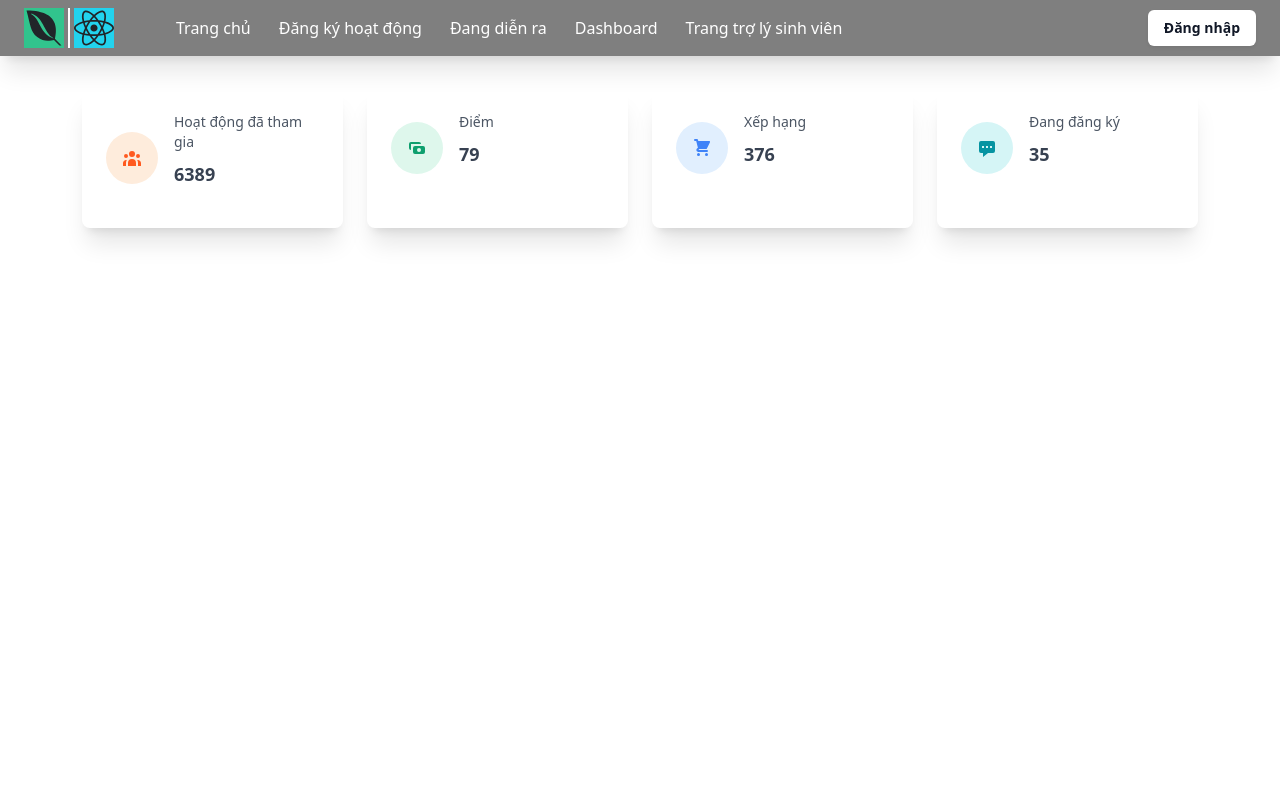
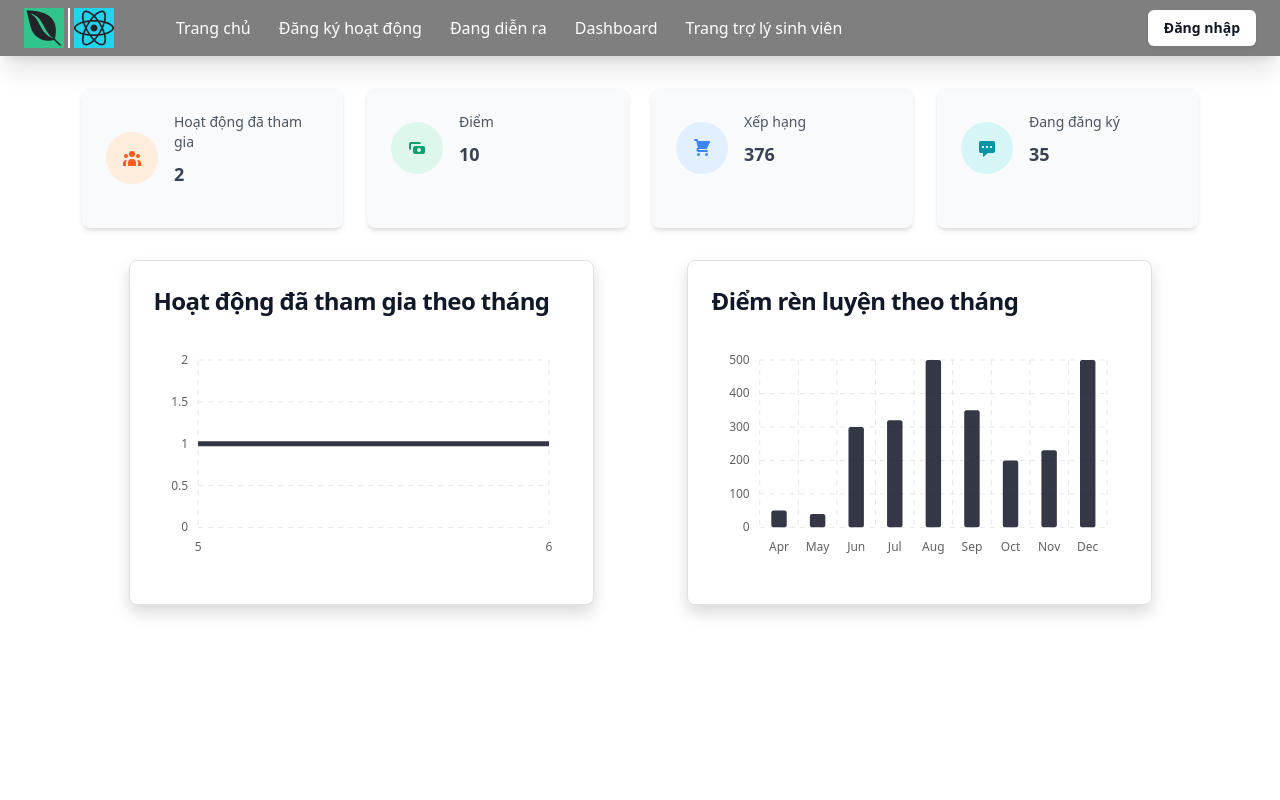
Before and after one commit to caonguyen-tran/EPM_UI, a React (Create React App) app in the folder client-ui/: page /joined in a window 1280 px wide. Shown: the top 800 px of the page. Built offline with nearby package versions, Linux system fonts and the light colour scheme.

Commit message:
dev1 commit ui

```diff
--- a/client-ui/src/components/user/Joined.js
+++ b/client-ui/src/components/user/Joined.js
@@ -1,10 +1,308 @@
+import { Link } from "react-router-dom";
 import ContentLoading from "../../common/ContentLoading";
+import Chart from "react-apexcharts";
+import { useEffect, useState } from "react";
 
+const chartConfig1 = {
+  type: "line",
+  height: 240,
+  series: [
+    {
+      name: "Sales",
+      data: [],
+    },
+  ],
+  options: {
+    chart: {
+      toolbar: {
+        show: false,
+      },
+    },
+    title: {
+      show: "",
+    },
+    dataLabels: {
+      enabled: false,
+    },
+    colors: ["#020617"],
+    stroke: {
+      lineCap: "round",
+      curve: "smooth",
+    },
+    markers: {
+      size: 0,
+    },
+    xaxis: {
+      axisTicks: {
+        show: false,
+      },
+      axisBorder: {
+        show: false,
+      },
+      labels: {
+        style: {
+          colors: "#616161",
+          fontSize: "12px",
+          fontFamily: "inherit",
+          fontWeight: 400,
+        },
+      },
+      categories: [
+        "Apr",
+        "May",
+        "Jun",
+        "Jul",
+        "Apr",
+        "May",
+        "Jun",
+        "Jul",
+        "Aug",
+        "Sep",
+        "Oct",
+        "Nov",
+        "Dec",
+      ],
+    },
+    yaxis: {
+      labels: {
+        style: {
+          colors: "#616161",
+          fontSize: "12px",
+          fontFamily: "inherit",
+          fontWeight: 400,
+        },
+      },
+    },
+    grid: {
+      show: true,
+      borderColor: "#dddddd",
+      strokeDashArray: 5,
+      xaxis: {
+        lines: {
+          show: true,
+        },
+      },
+      padding: {
+        top: 5,
+        right: 20,
+      },
+    },
+    fill: {
+      opacity: 0.8,
+    },
+    tooltip: {
+      theme: "dark",
+    },
+  },
+};
+
+const chartConfig2 = {
+  type: "bar",
+  height: 240,
+  series: [
+    {
+      name: "Sales",
+      data: [50, 40, 300, 320, 500, 350, 200, 230, 500],
+    },
+  ],
+  options: {
+    chart: {
+      toolbar: {
+        show: false,
+      },
+    },
+    title: {
+      show: "",
+    },
+    dataLabels: {
+      enabled: false,
+    },
+    colors: ["#020617"],
+    plotOptions: {
+      bar: {
+        columnWidth: "40%",
+        borderRadius: 2,
+      },
+    },
+    xaxis: {
+      axisTicks: {
+        show: false,
+      },
+      axisBorder: {
+        show: false,
+      },
+      labels: {
+        style: {
+          colors: "#616161",
+          fontSize: "12px",
+          fontFamily: "inherit",
+          fontWeight: 400,
+        },
+      },
+      categories: [
+        "Apr",
+        "May",
+        "Jun",
+        "Jul",
+        "Aug",
+        "Sep",
+        "Oct",
+        "Nov",
+        "Dec",
+      ],
+    },
+    yaxis: {
+      labels: {
+        style: {
+          colors: "#616161",
+          fontSize: "12px",
+          fontFamily: "inherit",
+          fontWeight: 400,
+        },
+      },
+    },
+    grid: {
+      show: true,
+      borderColor: "#dddddd",
+      strokeDashArray: 5,
+      xaxis: {
+        lines: {
+          show: true,
+        },
+      },
+      padding: {
+        top: 5,
+        right: 20,
+      },
+    },
+    fill: {
+      opacity: 0.8,
+    },
+    tooltip: {
+      theme: "dark",
+    },
+  },
+};
+let data = [
+  [
+    {
+      id: 2,
+      dateConfirm: 1717990200000,
+    },
+    {
+      id: 9,
+      dateRegister: 1716648895000,
+      rollup: true,
+      proofJoining:
+        "https://res.cloudinary.com/dndakokcz/image/upload/v1716640766/lflqzauyyavx8jqoenwl.jpg",
+      note: null,
+      accept: true,
+      file: null,
+    },
+    {
+      id: 9,
+      scoreName: "Tham gia",
+      description: "Điểm tham gia",
+      scoreValue: 5,
+      numberOfScore: 60,
+    },
+    {
+      id: 8,
+      name: "Chuyên đề Tiny Machine Learning",
+      startDate: 1717990200000,
+      endDate: 1718076600000,
+      description:
+        "Tiny Machine Learning được tổ chức bởi khoa Công Nghệ Thông Tin",
+      active: true,
+      image:
+        "https://res.cloudinary.com/dndakokcz/image/upload/v1716648812/yhxzwbkqbhilw8uylbov.jpg",
+      slots: 60,
+      close: false,
+      file: null,
+    },
+  ],
+  [
+    {
+      id: 2,
+      dateConfirm: 1716648895000,
+    },
+    {
+      id: 26,
+      dateRegister: 1718819266000,
+      rollup: true,
+      proofJoining:
+        "https://res.cloudinary.com/dndakokcz/image/upload/v1718913910/wevsawa9eiy69ooy8vbi.jpg",
+      note: "user 3 send proof",
+      accept: true,
+      file: null,
+    },
+    {
+      id: 11,
+      scoreName: "Tham gia",
+      description: "Diem tham gia",
+      scoreValue: 5,
+      numberOfScore: 60,
+    },
+    {
+      id: 12,
+      name: "Báo cáo chuyên đề kỹ thuật phần mềm",
+      startDate: 1716688800000,
+      endDate: 1716656400000,
+      description:
+        "BÁO CÁO CHUYÊN ĐỀ VỀ KỸ THUẬT PHẦN MỀM\r\nBCV: Nguyễn Chí Cường - một Software Architect có uy tín từ Công ty Cadena.",
+      active: true,
+      image:
+        "https://res.cloudinary.com/dndakokcz/image/upload/v1718266872/m5rzfwum0e06hpmoncxc.jpg",
+      slots: 60,
+      close: false,
+      file: null,
+    },
+  ],
+];
 const Joined = () => {
+  const [score, setScore] = useState(0);
+
+  const convertToDateTime = (timestamp) => {
+    return new Date(timestamp);
+  };
+
+  const getObject = () => {
+    let obj = {};
+    data.forEach((d) => {
+      let tmp = convertToDateTime(d[0].dateConfirm).getMonth() + 1;
+
+      if (obj[tmp]) {
+        obj[tmp]++;
+      } else {
+        obj[tmp] = 1;
+      }
+    });
+    return obj;
+  };
+
+  const fillArray = (obj) => {
+    let arr1 = Object.keys(obj).map((key) => key);
+    let arr2 = Object.keys(obj).map((key) => obj[key]);
+    chartConfig1.series[0].data = arr2;
+    chartConfig1.options.xaxis.categories = arr1;
+  };
+
+  const sumScore = () => {
+    let sum = 0;
+    data.forEach((d) => {
+      sum += d[2].scoreValue;
+    });
+    setScore(sum);
+  };
+
+  useEffect(() => {
+    fillArray(getObject());
+    sumScore();
+  }, []);
   return (
     <div className="min-h-lvh">
       <div class="grid gap-6 mb-8 md:grid-cols-2 xl:grid-cols-4 mt-6">
-        <div class="min-w-0 rounded-lg shadow-xs overflow-hidden dark:bg-gray-800 shadow-xl">
+        <div class="min-w-0 rounded-lg shadow-xs overflow-hidden bg-gray-50 dark:bg-gray-800 shadow-md">
           <div class="p-4 flex items-center">
             <div class="p-3 rounded-full text-orange-500 dark:text-orange-100 bg-orange-100 dark:bg-orange-500 mr-4">
               <svg fill="currentColor" viewBox="0 0 20 20" class="w-5 h-5">
@@ -16,12 +314,12 @@ const Joined = () => {
                 Hoạt động đã tham gia
               </p>
               <p class="text-lg font-semibold text-gray-700 dark:text-gray-200">
-                6389
+                {data.length}
               </p>
             </div>
           </div>
         </div>
-        <div class="min-w-0 rounded-lg shadow-xs overflow-hidden dark:bg-gray-800 shadow-xl">
+        <div class="min-w-0 rounded-lg shadow-xs overflow-hidden bg-gray-50 dark:bg-gray-800 shadow-md">
           <div class="p-4 flex items-center">
             <div class="p-3 rounded-full text-green-500 dark:text-green-100 bg-green-100 dark:bg-green-500 mr-4">
               <svg fill="currentColor" viewBox="0 0 20 20" class="w-5 h-5">
@@ -37,12 +335,12 @@ const Joined = () => {
                 Điểm
               </p>
               <p class="text-lg font-semibold text-gray-700 dark:text-gray-200">
-                79
+                {score}
               </p>
             </div>
           </div>
         </div>
-        <div class="min-w-0 rounded-lg shadow-xs overflow-hidden dark:bg-gray-800 shadow-xl">
+        <div class="min-w-0 rounded-lg shadow-xs overflow-hidden bg-gray-50 dark:bg-gray-800 shadow-md">
           <div class="p-4 flex items-center">
             <div class="p-3 rounded-full text-blue-500 dark:text-blue-100 bg-blue-100 dark:bg-blue-500 mr-4">
               <svg fill="currentColor" viewBox="0 0 20 20" class="w-5 h-5">
@@ -59,7 +357,7 @@ const Joined = () => {
             </div>
           </div>
         </div>
-        <div class="min-w-0 rounded-lg shadow-xs overflow-hidden dark:bg-gray-800 shadow-xl">
+        <div class="min-w-0 rounded-lg shadow-xs overflow-hidden bg-gray-50 dark:bg-gray-800 shadow-md">
           <div class="p-4 flex items-center">
             <div class="p-3 rounded-full text-teal-500 dark:text-teal-100 bg-teal-100 dark:bg-teal-500 mr-4">
               <svg fill="currentColor" viewBox="0 0 20 20" class="w-5 h-5">
@@ -81,6 +379,28 @@ const Joined = () => {
           </div>
         </div>
       </div>
+      <div className="w-full flex justify-around">
+        <div class="w-5/12 min-h-80 p-6 bg-white border border-gray-200 rounded-lg shadow dark:bg-gray-800 dark:border-gray-700">
+          <Link href="#" className="no-underline">
+            <h5 class="mb-2 text-2xl font-bold tracking-tight text-gray-900 dark:text-white">
+              Hoạt động đã tham gia theo tháng
+            </h5>
+          </Link>
+          <div className="h-full w-full">
+            <Chart {...chartConfig1} />
+          </div>
+        </div>
+        <div class="w-5/12 min-h-80 p-6 bg-white border border-gray-200 rounded-lg shadow dark:bg-gray-800 dark:border-gray-700">
+          <Link href="#" className="no-underline">
+            <h5 class="mb-2 text-2xl font-bold tracking-tight text-gray-900 dark:text-white">
+              Điểm rèn luyện theo tháng
+            </h5>
+          </Link>
+          <div className="h-full w-full">
+            <Chart {...chartConfig2} />
+          </div>
+        </div>
+      </div>
     </div>
   );
 };
--- a/client-ui/src/components/user/Test.js
+++ b/client-ui/src/components/user/Test.js
@@ -1,6 +1,7 @@
 import { Link } from "react-router-dom";
 import { useEffect } from "react";
-import Chart from "react-apexcharts"
+import Chart from "react-apexcharts";
+import { Card, CardBody, CardHeader } from "react-bootstrap";
 const chartConfig = {
   type: "line",
   height: 240,
@@ -50,6 +51,10 @@ const chartConfig = {
         "May",
         "Jun",
         "Jul",
+        "Apr",
+        "May",
+        "Jun",
+        "Jul",
         "Aug",
         "Sep",
         "Oct",
@@ -90,12 +95,95 @@ const chartConfig = {
   },
 };
 
+const data = [
+  [
+    {
+      id: 2,
+      dateConfirm: 1716648895000,
+    },
+    {
+      id: 9,
+      dateRegister: 1716648895000,
+      rollup: true,
+      proofJoining:
+        "https://res.cloudinary.com/dndakokcz/image/upload/v1716640766/lflqzauyyavx8jqoenwl.jpg",
+      note: null,
+      accept: true,
+      file: null,
+    },
+    {
+      id: 9,
+      scoreName: "Tham gia",
+      description: "Điểm tham gia",
+      scoreValue: 5,
+      numberOfScore: 60,
+    },
+    {
+      id: 8,
+      name: "Chuyên đề Tiny Machine Learning",
+      startDate: 1717990200000,
+      endDate: 1718076600000,
+      description:
+        "Tiny Machine Learning được tổ chức bởi khoa Công Nghệ Thông Tin",
+      active: true,
+      image:
+        "https://res.cloudinary.com/dndakokcz/image/upload/v1716648812/yhxzwbkqbhilw8uylbov.jpg",
+      slots: 60,
+      close: false,
+      file: null,
+    },
+  ],
+  [
+    {
+      id: 2,
+      dateConfirm: 1716648895000,
+    },
+    {
+      id: 26,
+      dateRegister: 1718819266000,
+      rollup: true,
+      proofJoining:
+        "https://res.cloudinary.com/dndakokcz/image/upload/v1718913910/wevsawa9eiy69ooy8vbi.jpg",
+      note: "user 3 send proof",
+      accept: true,
+      file: null,
+    },
+    {
+      id: 11,
+      scoreName: "Tham gia",
+      description: "Diem tham gia",
+      scoreValue: 5,
+      numberOfScore: 60,
+    },
+    {
+      id: 12,
+      name: "Báo cáo chuyên đề kỹ thuật phần mềm",
+      startDate: 1716688800000,
+      endDate: 1716656400000,
+      description:
+        "BÁO CÁO CHUYÊN ĐỀ VỀ KỸ THUẬT PHẦN MỀM\r\nBCV: Nguyễn Chí Cường - một Software Architect có uy tín từ Công ty Cadena.",
+      active: true,
+      image:
+        "https://res.cloudinary.com/dndakokcz/image/upload/v1718266872/m5rzfwum0e06hpmoncxc.jpg",
+      slots: 60,
+      close: false,
+      file: null,
+    },
+  ],
+];
 const Test = () => {
   return (
-    <div className="max-w-3xl">
-      <Chart {...chartConfig} />
+    <div class="max-w-xl min-h-80 p-6 bg-white border border-gray-200 rounded-lg shadow dark:bg-gray-800 dark:border-gray-700">
+      <Link href="#">
+        <h5 class="mb-2 text-2xl font-bold tracking-tight text-gray-900 dark:text-white">
+          Noteworthy technology acquisitions 2021
+        </h5>
+      </Link>
+      <div className="w-full h-full">
+        <Chart {...chartConfig} />
+      </div>
     </div>
-  )
+  );
 };
 
 export default Test;
```
